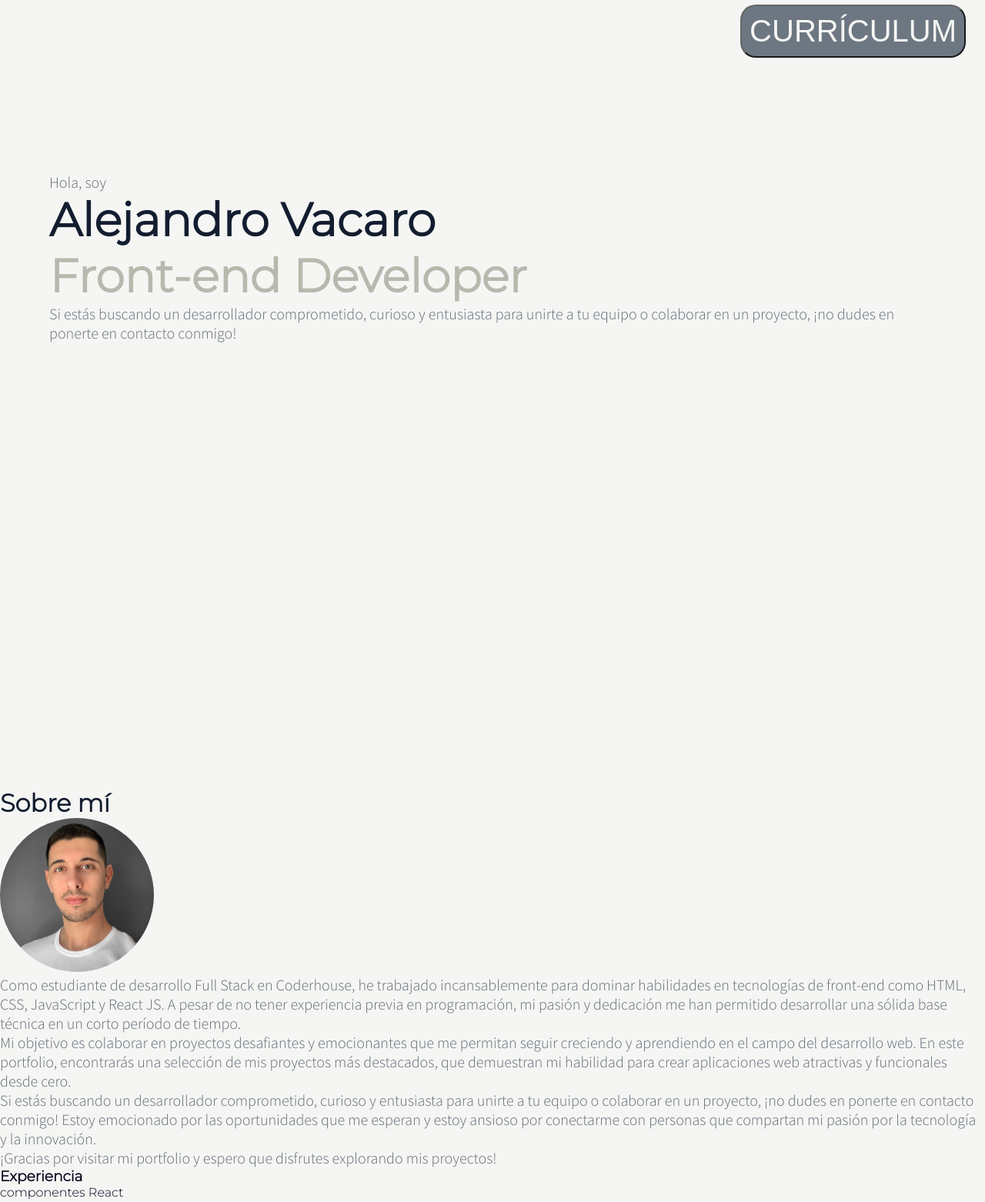
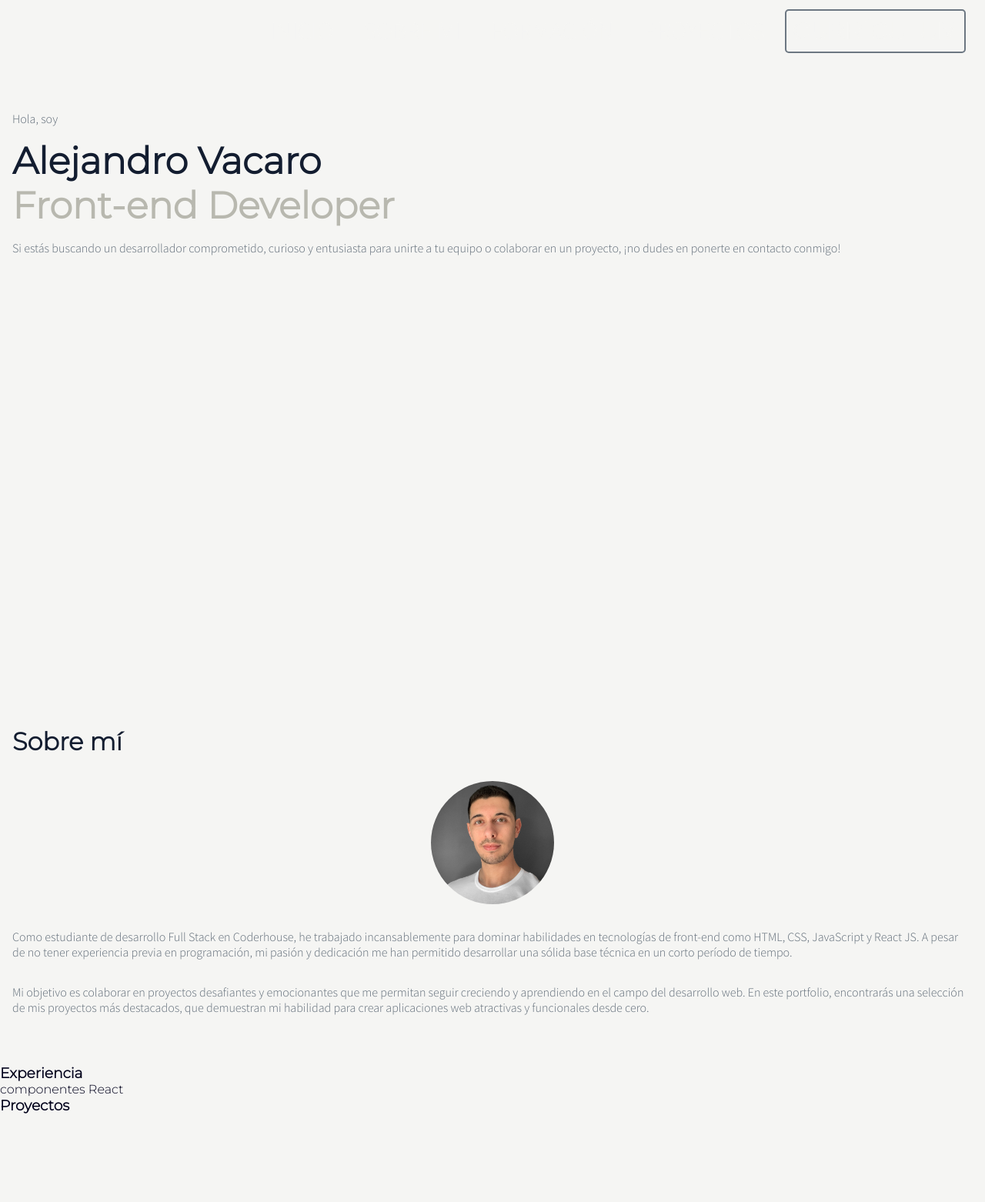
Before and after one commit to AlejandroVacaro/portfolio, a plain HTML site: page index.html in a window 1280 px wide. Shown: the top 1562 px of the page at 77% size. After the commit the page ends 1448 px from the top, so only its background shows below. Drawn offline with Linux system fonts and the light colour scheme.

Commit message:
Se ajusta vista en sección Sobre mí.

```diff
--- a/index.html
+++ b/index.html
@@ -58,10 +58,6 @@
             aprendiendo en el campo del desarrollo web. En este portfolio, encontrarás una selección de mis proyectos
             más destacados, que demuestran mi habilidad para crear aplicaciones web atractivas y funcionales desde cero.
         </p>
-        <p>Si estás buscando un desarrollador comprometido, curioso y entusiasta para unirte a tu equipo o colaborar en
-            un proyecto, ¡no dudes en ponerte en contacto conmigo! Estoy emocionado por las oportunidades que me esperan
-            y estoy ansioso por conectarme con personas que compartan mi pasión por la tecnología y la innovación.</p>
-        <p>¡Gracias por visitar mi portfolio y espero que disfrutes explorando mis proyectos!</p>
     </section>
     <section>
         <h3 class="titulos">Experiencia</h3>
--- a/sass/_aboutme.scss
+++ b/sass/_aboutme.scss
@@ -1,17 +1,25 @@
 .aboutme {
 
+    margin: auto 1rem;
+    margin-bottom: 4rem;
+
     h3 {
-        font-size: 32px;
+        font-size: 2rem;
         color: #131D30;
+        margin-bottom: 2rem;
     }
+
     img {
-        width: 200px;
+        width: 10rem;
         height: auto;
         border-radius: 100%;
+        display: block;
+        margin: auto;
     }
 
     p {
         color: #5E6A76;
-        font-size: 20px;
+        font-size: 1rem;
+        margin-top: 2rem;
     }
 }
--- a/sass/_home.scss
+++ b/sass/_home.scss
@@ -1,34 +1,32 @@
 
 main {
     height: 100vh;
-    margin: auto 5%;
+    margin: auto 1rem;
 
     div {
-        margin: 18vh 0;
-    }
-
-    p {
-        font-size: 20px;
+        margin: 4rem 0;
     }
 
     .homeText {
         p {
             color: #5E6A76;
-            font-size: 20px;
+            font-size: 1rem;
         }
 
         h1 {
+            margin-top: 1rem;
             color: #131D30;
-            font-size: 60px;
-            font-weight: bolder;
+            font-size: 3rem;
+            font-weight: 700;
             font-family: "Montserrat", sans-serif;
         }
 
         h2 {
             color: #B8B8AF;
-            font-size: 60px;
-            font-weight: bolder;
+            font-size: 3rem;
+            font-weight: 700;
             font-family: "Montserrat", sans-serif;
+            margin-bottom: 1rem;
         }
     }
 }
--- a/sass/_navbar.scss
+++ b/sass/_navbar.scss
@@ -3,17 +3,17 @@ header {
 
     nav {
 
-        height: 80px;
+        height: 10vh;
         width: 100%;
         background-color: #F5F5F3;
 
         .checkbtn {
-            font-size: 30px;
+            font-size: 2rem;
             color: #00001B;
             float: left;
-            line-height: 80px;
+            line-height: 10vh;
             display: block;
-            margin-left: 30px;
+            margin-left: 1rem;
             cursor: pointer;
         }
 
@@ -21,39 +21,50 @@ header {
             display: none;
         }
 
-        #check:checked ~ ul {
+        #check:checked~ul {
             left: 0;
         }
 
         ul {
             position: fixed;
             width: 100%;
-            height: 100vh;
+            height: (90vh);
             background: #00001B;
             opacity: 0.9;
-            top: 80px;
+            top: 10vh;
             left: -100%;
             text-align: center;
             transition: all .5s;
 
             li {
                 display: block;
-                margin: 80px 0;
+                margin: 3rem 0;
                 line-height: 30px;
 
                 button {
-                    color:#F5F5F3;
+                    background-color: transparent;
+                    border: 2px solid #5E6A76;
+                    cursor: pointer;
+                    text-decoration: none;
+                    transition: background-color 0.3s ease, color 0.3s ease, border-color 0.3s ease;
+                    color: #F5F5F3;
+                    text-transform: uppercase;
+                    font-size: 2rem;
+                    padding: 0.5rem;
+                    font-weight: normal;
+                    border-radius: 5px;
+
+                }
+
+                button:hover {
                     background-color: #5E6A76;
-                    text-transform: uppercase;
-                    font-size: 40px;
-                    padding: 10px;
-                    border-radius: 20px;
-                    font-weight: normal;
+                    color: #F5F5F3;
+                    border-color: #5E6A76;
                 }
 
 
                 a {
-                    font-size: 40px;
+                    font-size: 2rem;
                     color: #F5F5F3;
                     text-transform: uppercase;
 
@@ -67,12 +78,6 @@ header {
             }
 
         }
-
-        img {
-            height: 40px;
-            width: auto;
-            margin: 20px;
-        }
     }
 
 
```
Also changed, not shown: styles/styles.css, 1 other file.
